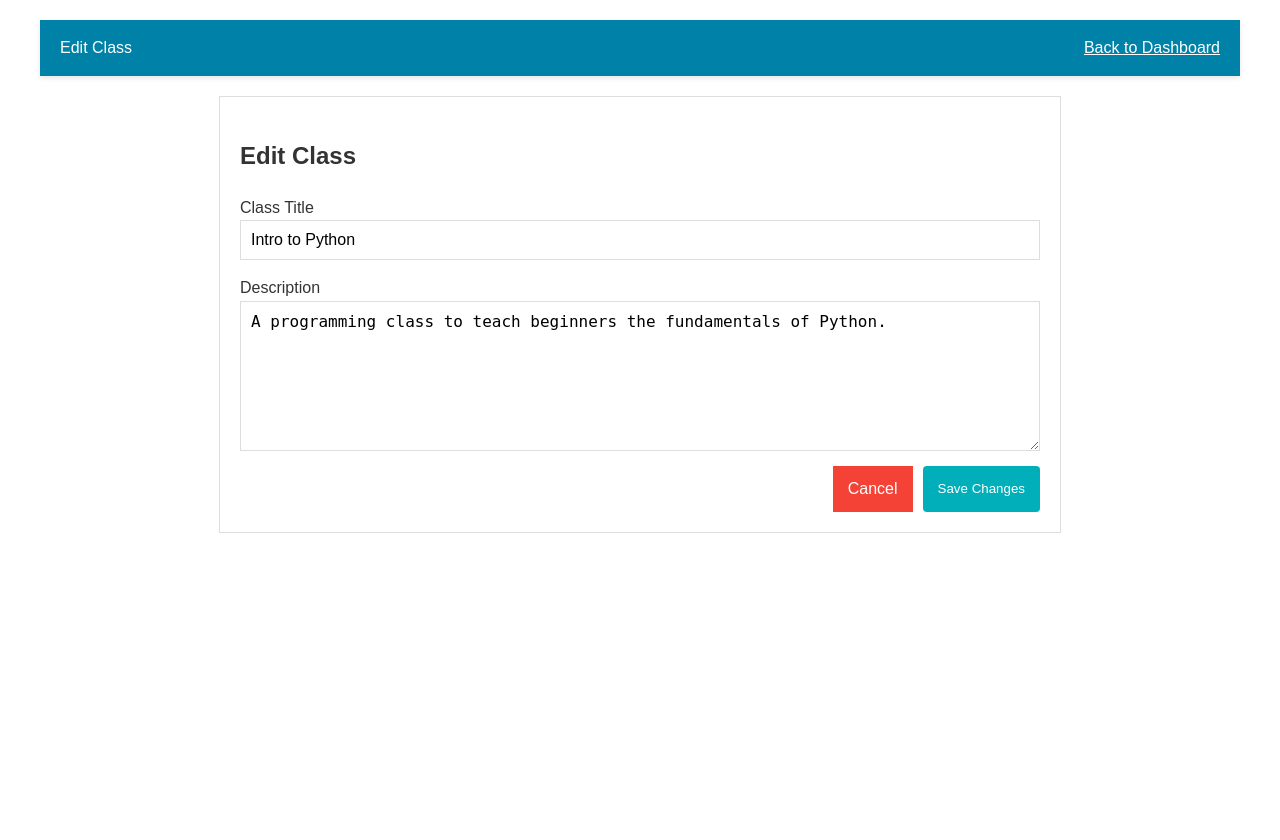
After one commit to Hedoor/SDEV255Final, a Flask app: page /edit-class/1 in a window 1280 px wide. The commit adds this page. Run offline with Flask 3, Linux system fonts and the light colour scheme; a user stored in the database is signed in; data comes from the database, SQL or seed files in the repository; both versions use the stored data as it was after the commit.

Commit message:
Edit functionality

```diff
--- a/app.py
+++ b/app.py
@@ -111,17 +111,26 @@ def create_class():
     conn.close()
     return redirect('/teacher-dashboard')
 
-@app.route('/edit-class/<int:class_id>', methods=['POST'])
+@app.route('/edit-class/<int:class_id>', methods=['GET', 'POST'])
 def edit_class(class_id):
-    if session.get('role') != 'teacher':
-        return "Unauthorized", 403
-    title = request.form['title']
-    description = request.form['description']
+    if 'username' not in session:
+        return redirect(url_for('login'))
+
     conn = get_db_connection()
-    conn.execute("UPDATE classes SET title = ?, description = ? WHERE id = ? AND teacher_id = ?", (title, description, class_id, session['user_id']))
-    conn.commit()
+    class_data = conn.execute('SELECT * FROM classes WHERE id = ?', (class_id,)).fetchone()
+
+    if request.method == 'POST':
+        title = request.form['title']
+        description = request.form['description']
+
+        conn.execute('UPDATE classes SET title = ?, description = ? WHERE id = ?',
+                   (title, description, class_id))
+        conn.commit()
+        conn.close()
+        return redirect('/teacher-dashboard')
+
     conn.close()
-    return redirect('/teacher-dashboard')
+    return render_template('edit_class.html', class_data=class_data)
 
 @app.route('/delete-class/<int:class_id>', methods=['POST'])
 def delete_class(class_id):
--- a/static/Style.css
+++ b/static/Style.css
@@ -233,3 +233,60 @@ textarea.form-input {
 	padding: 20px;
 	color: #666;
 }
+
+/* edit stuff */
+        .edit-class-container {
+            background-color: white;
+            padding: 20px;
+            border: 1px solid #ddd;
+            max-width: 800px;
+            margin: 20px auto;
+        }
+
+        .edit-form {
+            display: flex;
+            flex-direction: column;
+            gap: 15px;
+        }
+
+        .form-group {
+            display: flex;
+            flex-direction: column;
+        }
+
+        .form-input {
+            padding: 10px;
+            border: 1px solid #ddd;
+            font-size: 1rem;
+            width: 100%;
+            box-sizing: border-box;
+        }
+
+        textarea.form-input {
+            height: 150px;
+            resize: vertical;
+        }
+
+        .form-actions {
+            display: flex;
+            gap: 10px;
+            justify-content: flex-end;
+        }
+
+        .save-btn {
+            padding: 10px 15px;
+            background-color: #00afb9;
+            color: white;
+            border: none;
+            cursor: pointer;
+        }
+
+        .cancel-btn {
+            padding: 10px 15px;
+            background-color: #f44336;
+            color: white;
+            border: none;
+            cursor: pointer;
+            text-decoration: none;
+            text-align: center;
+        }
--- /dev/null
+++ b/templates/edit_class.html
@@ -0,0 +1,41 @@
+<!DOCTYPE html>
+<html lang="en">
+<head>
+    <meta charset="UTF-8">
+    <meta name="viewport" content="width=device-width, initial-scale=1.0">
+    <title>Edit Class</title>
+    <link rel="stylesheet" href="{{ url_for('static', filename='Style.css') }}">
+</head>
+
+<body>
+    <div class="container">
+        <nav class="navbar">
+            <div class="navbar-brand">Edit Class</div>
+            <div class="navbar-actions">
+                <a href="/" class="nav-btn" id="logout-btn">Back to Dashboard</a>
+            </div>
+        </nav>
+
+        <div class="edit-class-container">
+            <h2>Edit Class</h2>
+
+            <form action="/edit-class/{{ class_data['id'] }}" method="POST" class="edit-form">
+                <div class="form-group">
+                    <label for="title">Class Title</label>
+                    <input type="text" id="title" name="title" value="{{ class_data['title'] }}" class="form-input" required>
+                </div>
+
+                <div class="form-group">
+                    <label for="description">Description</label>
+                    <textarea id="description" name="description" class="form-input">{{ class_data['description'] }}</textarea>
+                </div>
+
+                <div class="form-actions">
+                    <a href="/teacher-dashboard" class="cancel-btn">Cancel</a>
+                    <button type="submit" class="save-btn">Save Changes</button>
+                </div>
+            </form>
+        </div>
+    </div>
+</body>
+</html>
--- a/templates/teacher_dashboard.html
+++ b/templates/teacher_dashboard.html
@@ -41,9 +41,9 @@
                             {{ class['description'] or 'No description provided' }}
                         </div>
                         <div class="class-actions">
-                            <form method="POST" action="/edit-class/{{ class['id'] }}" class="inline-form">
-                                <button type="submit" class="edit-btn">Edit</button>
-                            </form>
+							<form method="GET" action="/edit-class/{{ class['id'] }}" class="inline-form">
+    							<button type="submit" class="edit-btn">Edit</button>
+							</form>
                             <form method="POST" action="/delete-class/{{ class['id'] }}" class="inline-form">
                                 <button type="submit" class="delete-btn">Delete</button>
                             </form>
```
Also changed, not shown: static/script.js (+29 -5 lines), school.db.
